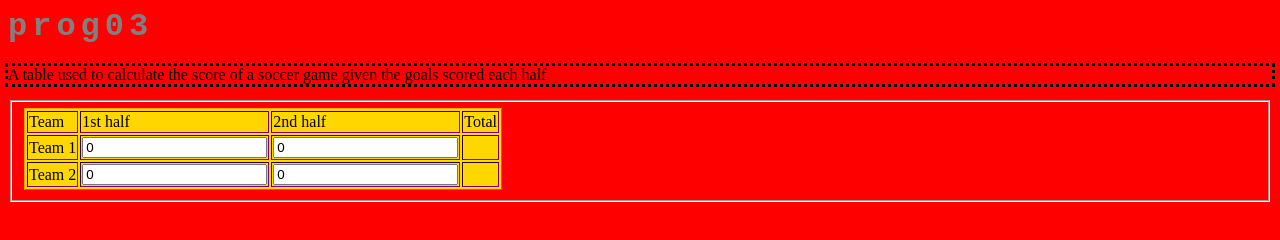
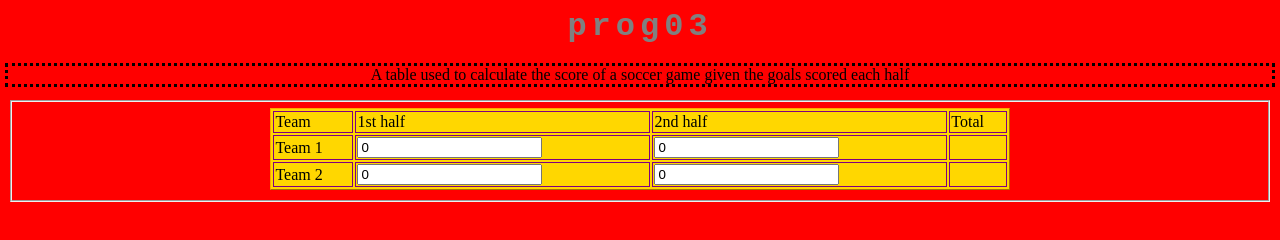
Before and after one commit to riddleb/prog03, a plain HTML site: page index.html in a window 1280 px wide. Drawn offline with Linux system fonts and the light colour scheme.

Commit message:
Update prog03.css

```diff
--- a/prog03.css
+++ b/prog03.css
@@ -2,12 +2,13 @@ body{background-color: red;}
 h1{color: gray;}
 h1{font-family: courier new;}
 h1{letter-spacing: 5px;}
+h1{text-align: center;}
 p{font-style: italics;}
 p{outline-style: dotted;}
 p{outline-color: black;}
+p{text-align: center;}
 table{border-style: grooved;}
 table{border-color: orange;}
 table{background-color: gold;}
-tr,td{border-color: purple;}
-input[type=text]: focus{background-color: green;}
-fieldset{text-align: center;}
+table{width: 60%; margin-left: 20%; margin-right: 20%;}
+td{border-style: solid; border-color: purple;}
```
